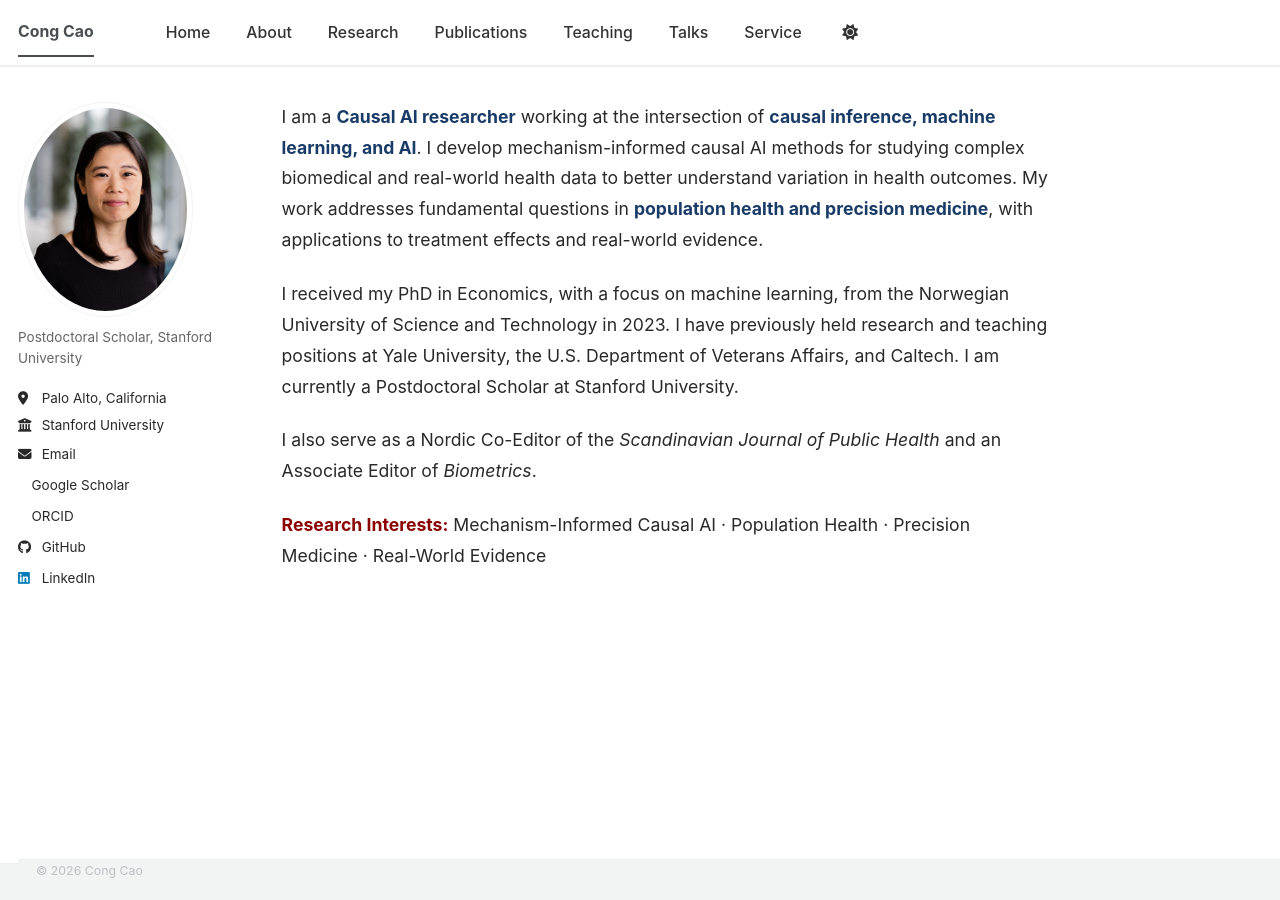
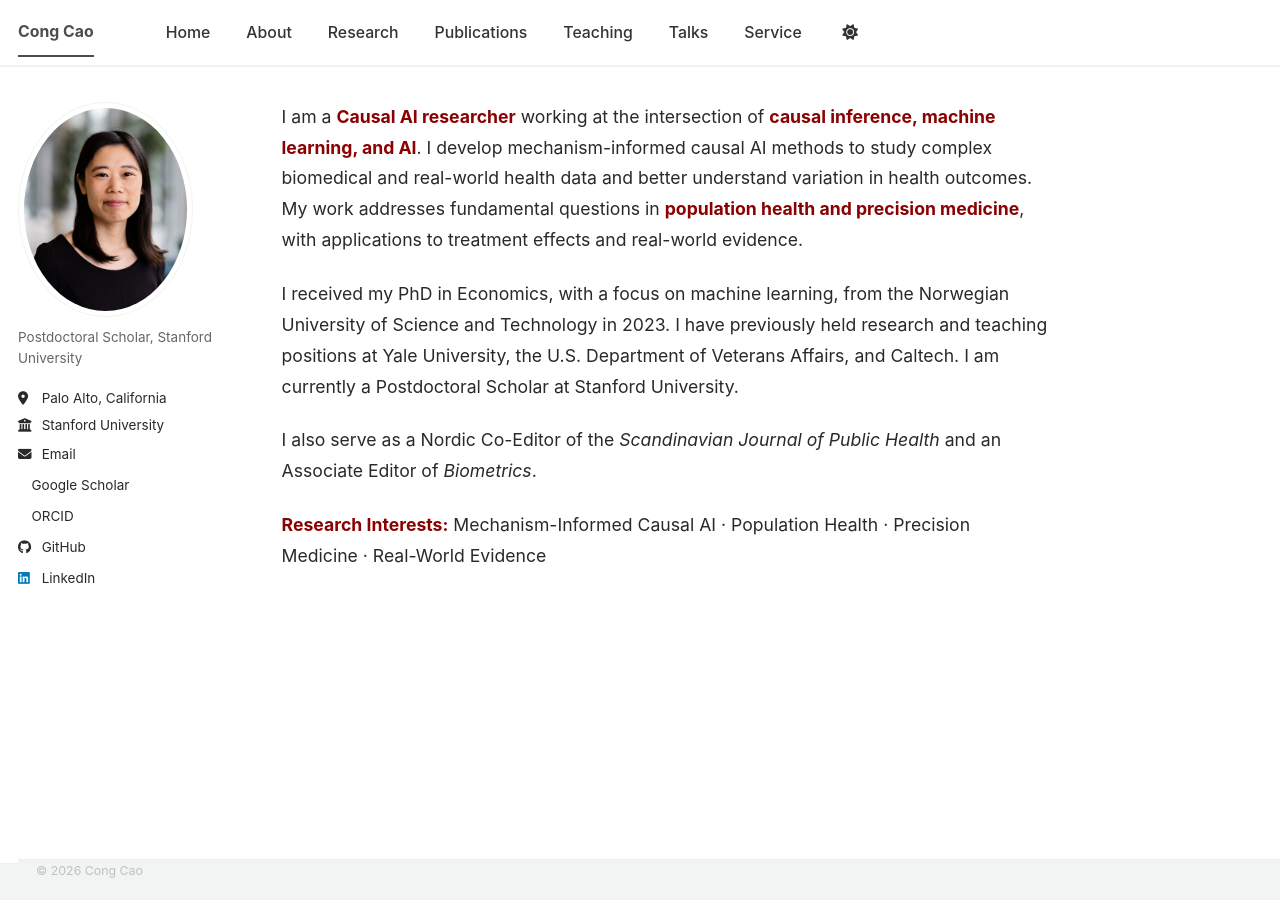
Before and after one commit to congca0/congca0.github.io, a Jekyll site: the page built from index.md, in a window 1280 px wide. Built offline with Jekyll 4.4.1, drawn with Linux system fonts in a browser that asks for light colours; a style sheet for code colours, icons or effects is not loaded; our own code applies the rules of GitHub Pages for plain Markdown files.

Commit message:
Update index.md

```diff
--- a/index.md
+++ b/index.md
@@ -3,7 +3,7 @@ permalink: /
 author_profile: true
 ---
 
-I am a <strong style="color: #193B67;">Causal AI researcher</strong> working at the intersection of <strong style="color: #193B67;">causal inference, machine learning, and AI</strong>. I develop mechanism-informed causal AI methods for studying complex biomedical and real-world health data to better understand variation in health outcomes. My work addresses fundamental questions in <strong style="color: #193B67;">population health and precision medicine</strong>, with applications to treatment effects and real-world evidence.
+I am a <strong style="color: #8B0000;">Causal AI researcher</strong> working at the intersection of <strong style="color: #8B0000;">causal inference, machine learning, and AI</strong>. I develop mechanism-informed causal AI methods to study complex biomedical and real-world health data and better understand variation in health outcomes. My work addresses fundamental questions in <strong style="color: #8B0000;">population health and precision medicine</strong>, with applications to treatment effects and real-world evidence.
 
 I received my PhD in Economics, with a focus on machine learning, from the Norwegian University of Science and Technology in 2023. I have previously held research and teaching positions at Yale University, the U.S. Department of Veterans Affairs, and Caltech. I am currently a Postdoctoral Scholar at Stanford University.
 
```
